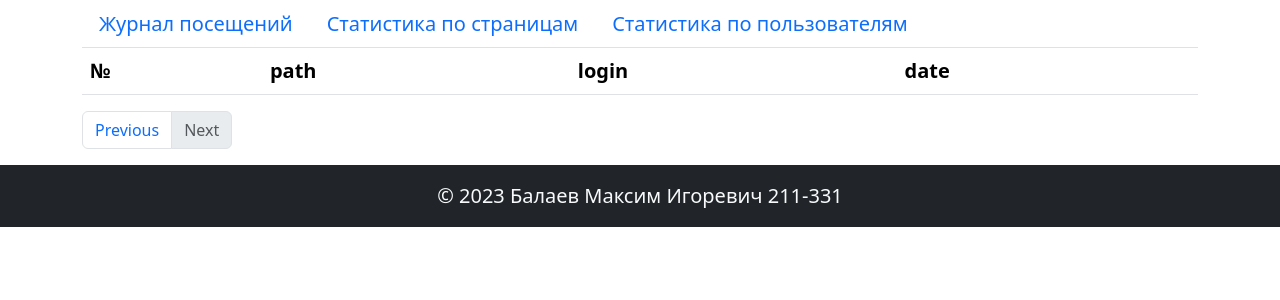
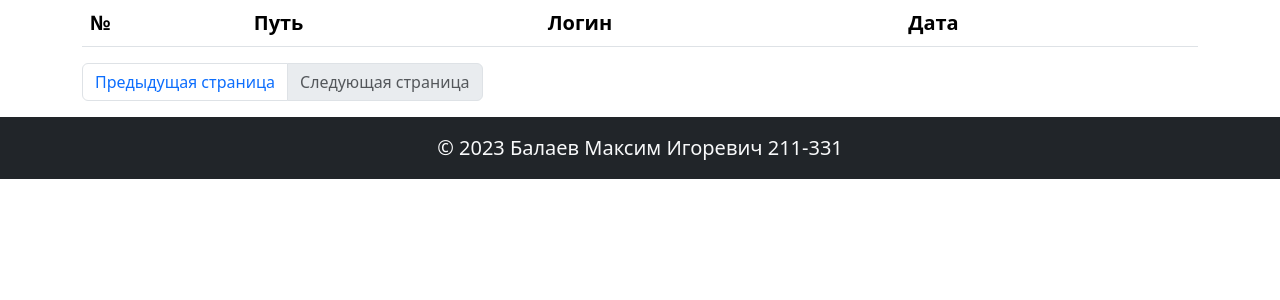
Before and after one commit to MISKAMvil/Balaev-211-331-web-dev-2023-2, a Python web app: template lab5/app/templates/visits/logs.html in a window 1280 px wide. Shown: the part 62-362 px from the top of the page. Run offline with Jinja, Linux system fonts and the light colour scheme; the template is opened without the code that fills it, so the values that code supplies are empty.

Commit message:
v0.3
Обновил страницу с логами. И внес другие менее значимые изменения.

```diff
--- a/lab5/app/templates/pagination.html
+++ b/lab5/app/templates/pagination.html
@@ -1,13 +1,16 @@
 {% macro pagination(current_page, last_page, endpoint) %}
 <nav aria-label="Page navigation example">
 	<ul class="pagination">
-        <li class="page-item {% if current_page == 1 %} disabled {% endif %}"><a class="page-link" href="{{ url_for(endpoint, page = current_page - 1) }}">Previous</a></li>
+		<li class="page-item {% if current_page == 1 %} disabled {% endif %}"><a class="page-link"
+				href="{{ url_for(endpoint, page = current_page - 1) }}">Предыдущая страница</a></li>
 		{% set start = [1, current_page - 3] | max %}
 		{% set end = [last_page, current_page + 3] | min %}
 		{% for page in range(start, end + 1) %}
-        <li class="page-item {% if current_page == page %} active {% endif %}"><a class="page-link" href="{{ url_for(endpoint, page = page) }}">{{ page }}</a></li>
+		<li class="page-item {% if current_page == page %} active {% endif %}"><a class="page-link"
+				href="{{ url_for(endpoint, page = page) }}">{{ page }}</a></li>
 		{% endfor %}
-        <li class="page-item {% if current_page == last_page %} disabled {% endif %}"><a class="page-link" href="{{ url_for(endpoint, page = current_page + 1) }}">Next</a></li>
+		<li class="page-item {% if current_page == last_page %} disabled {% endif %}"><a class="page-link"
+				href="{{ url_for(endpoint, page = current_page + 1) }}">Следующая страница</a></li>
 	</ul>
 </nav>
 {% endmacro %}
--- a/lab5/app/templates/visits/logs.html
+++ b/lab5/app/templates/visits/logs.html
@@ -1,7 +1,7 @@
-{% extends 'visits/base.html' %}
+{% extends 'base.html' %}
 {% from 'pagination.html' import pagination %}
 
-{% block tab_content %}
+{% block content %}
 <table class="table">
 	<thead>
 		<tr>
@@ -9,13 +9,13 @@
 				№
 			</th>
 			<th>
-                path
+				Путь
 			</th>
 			<th>
-                login
+				Логин
 			</th>
 			<th>
-                date
+				Дата
 			</th>
 		</tr>
 	</thead>
```
Also changed, not shown: lab5/app/app.py (+36 -0 lines), lab5/app/templates/base.html (+8 -3 lines), lab5/app/visits.py (+13 -26 lines). Lines whose indentation alone changed are shown as unchanged.
